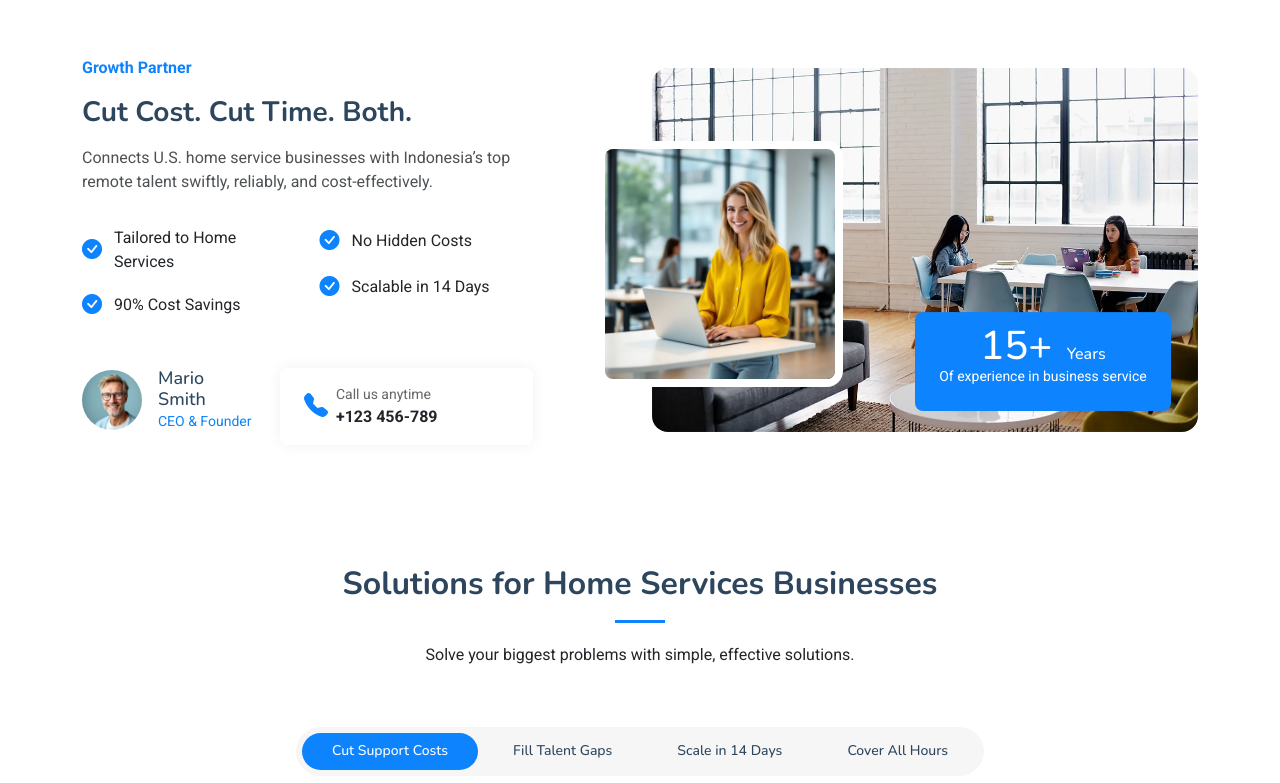
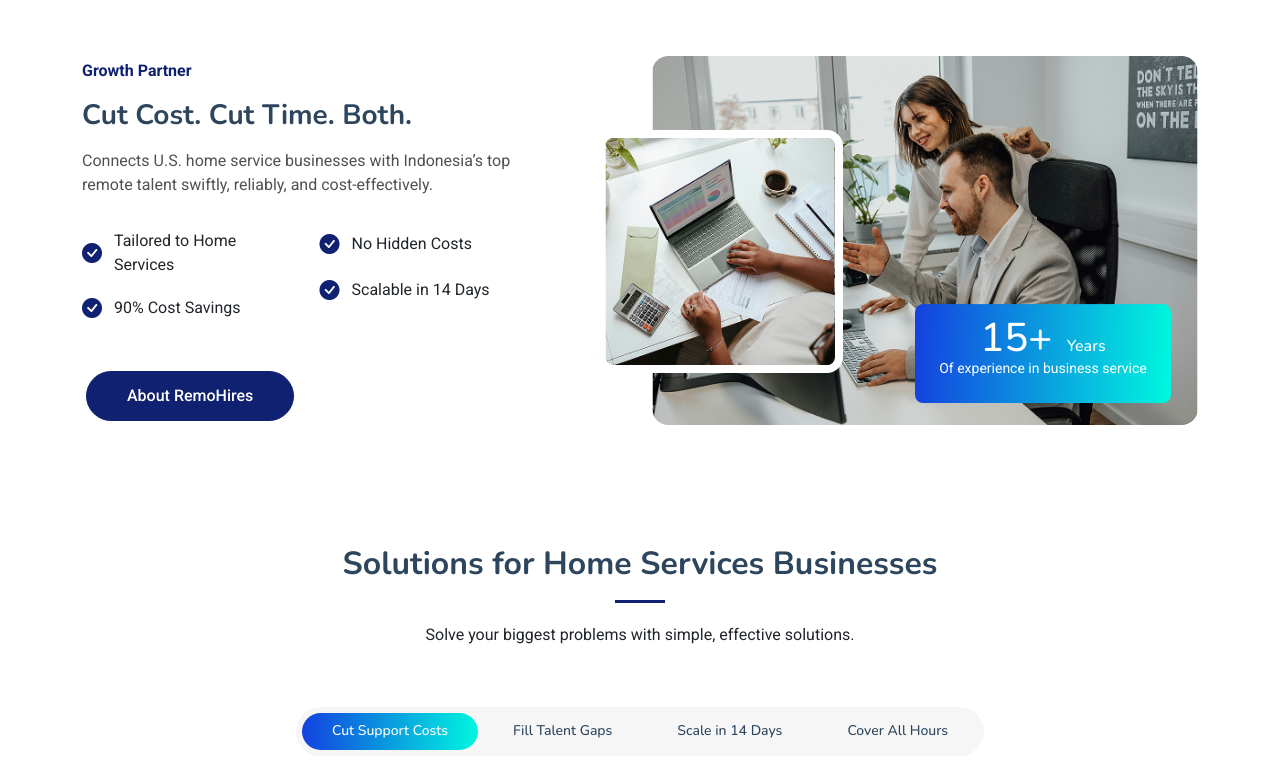
Before and after one commit to remohires/remohires.github.io, a plain HTML site: page index.html in a window 1280 px wide. Shown: the part 900-1683 px from the top of the page. Drawn offline with nearby package versions, Linux system fonts and the light colour scheme.

Commit message:
Update section solutions

```diff
--- a/assets/css/main.css
+++ b/assets/css/main.css
@@ -697,7 +697,7 @@ section,
   display: block;
   width: 50px;
   height: 3px;
-  background: var(--accent-color);
+  background: var(--secondary-color);
   left: 0;
   right: 0;
   bottom: 0;
@@ -967,7 +967,7 @@ section,
 # About Section
 --------------------------------------------------------------*/
 .about .about-meta {
-  color: var(--accent-color);
+  color: var(--secondary-color);
   font-weight: 600;
   margin-bottom: 1rem;
   display: inline-block;
@@ -1010,7 +1010,7 @@ section,
 }
 
 .about .feature-list li i {
-  color: var(--accent-color);
+  color: var(--secondary-color);
   font-size: 1.25rem;
 }
 
@@ -1019,6 +1019,23 @@ section,
   height: 60px;
   border-radius: 50%;
   object-fit: cover;
+}
+
+.about .btn-primary {
+  background-color: var(--secondary-color);
+  border-color: var(--secondary-color);
+  color: var(--contrast-color);
+  padding: 0.75rem 2.5rem;
+  border-radius: 50px;
+  font-weight: 500;
+  transition: all 0.3s ease;
+}
+
+.about .btn-primary:hover {
+  background-color: var(--primary-color);
+  border-color: var(--primary-color);
+  color: var(--secondary-color);
+  box-shadow: 0px 2px 15px rgba(0, 0, 0, 0.1);
 }
 
 .about .profile .profile-name {
@@ -1104,7 +1121,7 @@ section,
   position: absolute;
   bottom: 5%;
   right: 5%;
-  background-color: var(--accent-color);
+  background: linear-gradient(92deg, #1441DF 0%, #00F7DF 100%);
   color: var(--contrast-color);
   padding: 1.5rem;
   border-radius: 0.5rem;
@@ -1213,12 +1230,14 @@ section,
 }
 
 .features .nav-link:hover h4 {
-  color: var(--accent-color);
+  background: var(--Gradient, linear-gradient(92deg, #1441DF 0%, #00F7DF 100%));
+  background-clip: text;
+  -webkit-background-clip: text;
+  -webkit-text-fill-color: transparent;
 }
 
 .features .nav-link.active {
-  background-color: var(--accent-color);
-  border-color: var(--accent-color);
+  background: linear-gradient(92deg, #1441DF 0%, #00F7DF 100%);
 }
 
 .features .nav-link.active h4 {
--- a/index.html
+++ b/index.html
@@ -185,35 +185,14 @@
               </div>
             </div>
 
-            <div class="info-wrapper">
-              <div class="row gy-4">
-                <div class="col-lg-5">
-                  <div class="profile d-flex align-items-center gap-3">
-                    <img src="assets/img/avatar-1.webp" alt="CEO Profile" class="profile-image">
-                    <div>
-                      <h4 class="profile-name">Mario Smith</h4>
-                      <p class="profile-position">CEO &amp; Founder</p>
-                    </div>
-                  </div>
-                </div>
-                <div class="col-lg-7">
-                  <div class="contact-info d-flex align-items-center gap-2">
-                    <i class="bi bi-telephone-fill"></i>
-                    <div>
-                      <p class="contact-label">Call us anytime</p>
-                      <p class="contact-number">+123 456-789</p>
-                    </div>
-                  </div>
-                </div>
-              </div>
-            </div>
+            <a href="#about" class="btn btn-primary me-0 me-sm-2 mx-1">About RemoHires</a>
           </div>
 
           <div class="col-xl-6" data-aos="fade-up" data-aos-delay="300">
             <div class="image-wrapper">
               <div class="images position-relative" data-aos="zoom-out" data-aos-delay="400">
-                <img src="assets/img/about-5.webp" alt="Business Meeting" class="img-fluid main-image rounded-4">
-                <img src="assets/img/about-2.webp" alt="Team Discussion" class="img-fluid small-image rounded-4">
+                <img src="assets/img/about-5.png" alt="Business Meeting" class="img-fluid main-image rounded-4">
+                <img src="assets/img/about-2.png" alt="Team Discussion" class="img-fluid small-image rounded-4">
               </div>
               <div class="experience-badge floating">
                 <h3>15+ <span>Years</span></h3>
@@ -286,7 +265,7 @@
                 </ul>
               </div>
               <div class="col-lg-6 order-1 order-lg-2 text-center">
-                <img src="assets/img/features-illustration-1.webp" alt="" class="img-fluid">
+                <img src="assets/img/solutions/features-illustration-1.png" alt="" class="img-fluid">
               </div>
             </div>
           </div><!-- End tab content item -->
@@ -305,7 +284,7 @@
                 </ul>
               </div>
               <div class="col-lg-6 order-1 order-lg-2 text-center">
-                <img src="assets/img/features-illustration-2.webp" alt="" class="img-fluid">
+                <img src="assets/img/solutions/features-illustration-2.png" alt="" class="img-fluid">
               </div>
             </div>
           </div><!-- End tab content item -->
@@ -324,7 +303,7 @@
                 </ul>
               </div>
               <div class="col-lg-6 order-1 order-lg-2 text-center">
-                <img src="assets/img/features-illustration-3.webp" alt="" class="img-fluid">
+                <img src="assets/img/solutions/features-illustration-3.png" alt="" class="img-fluid">
               </div>
             </div>
           </div><!-- End tab content item -->
@@ -343,7 +322,7 @@
                 </ul>
               </div>
               <div class="col-lg-6 order-1 order-lg-2 text-center">
-                <img src="assets/img/features-illustration-3.webp" alt="" class="img-fluid">
+                <img src="assets/img/solutions/features-illustration-4.png" alt="" class="img-fluid">
               </div>
             </div>
           </div><!-- End tab content item -->
```
Also changed, not shown: assets/img/about-2.png (added), assets/img/about-5.png (added), assets/img/features-illustration-1.webp (deleted), assets/img/features-illustration-2.webp (deleted), assets/img/features-illustration-3.webp (deleted), assets/img/illustration-1.webp (deleted), assets/img/solutions/features-illustration-1.png (added), assets/img/solutions/features-illustration-2.png (added), assets/img/solutions/features-illustration-3.png (added), assets/img/solutions/features-illustration-4.png (added).
